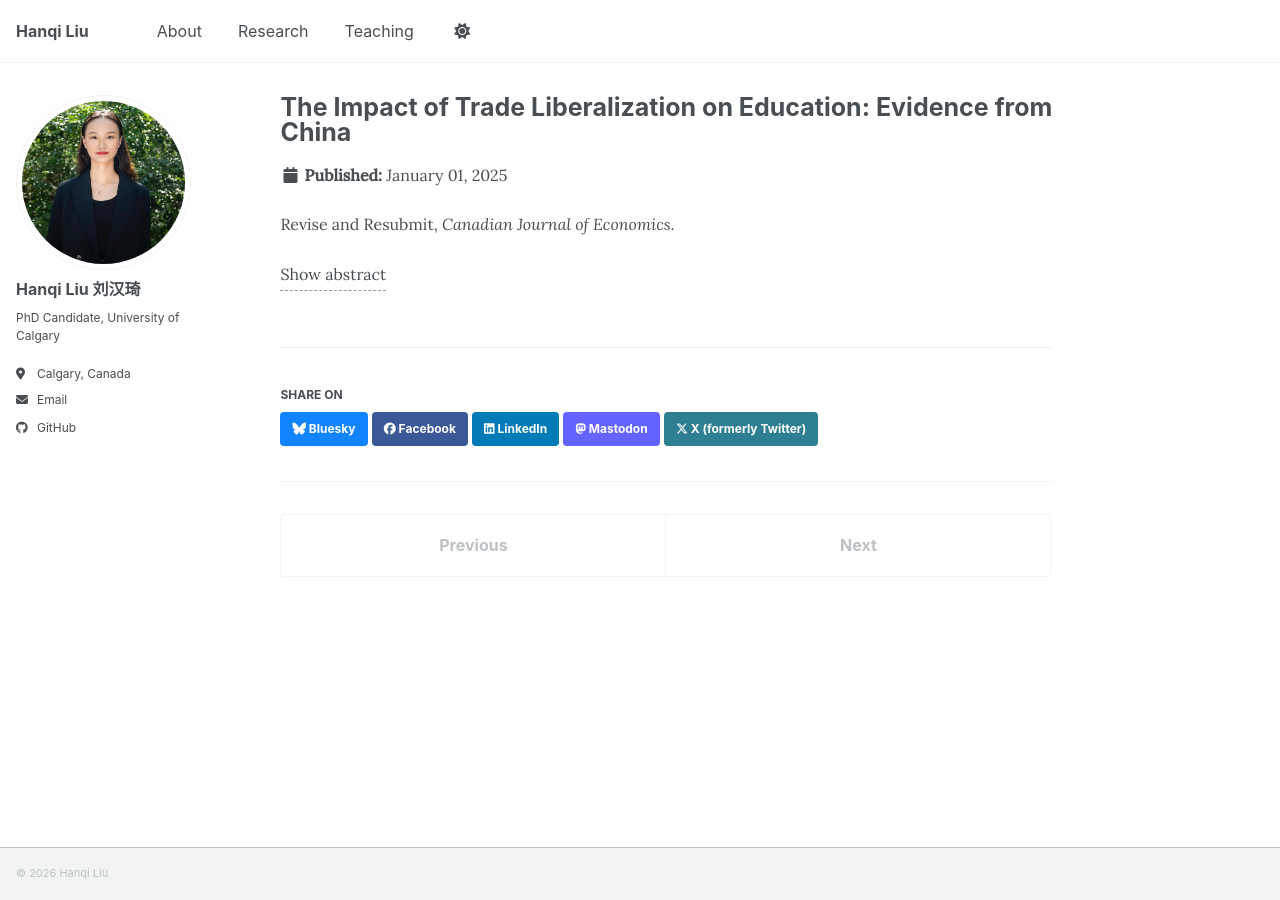
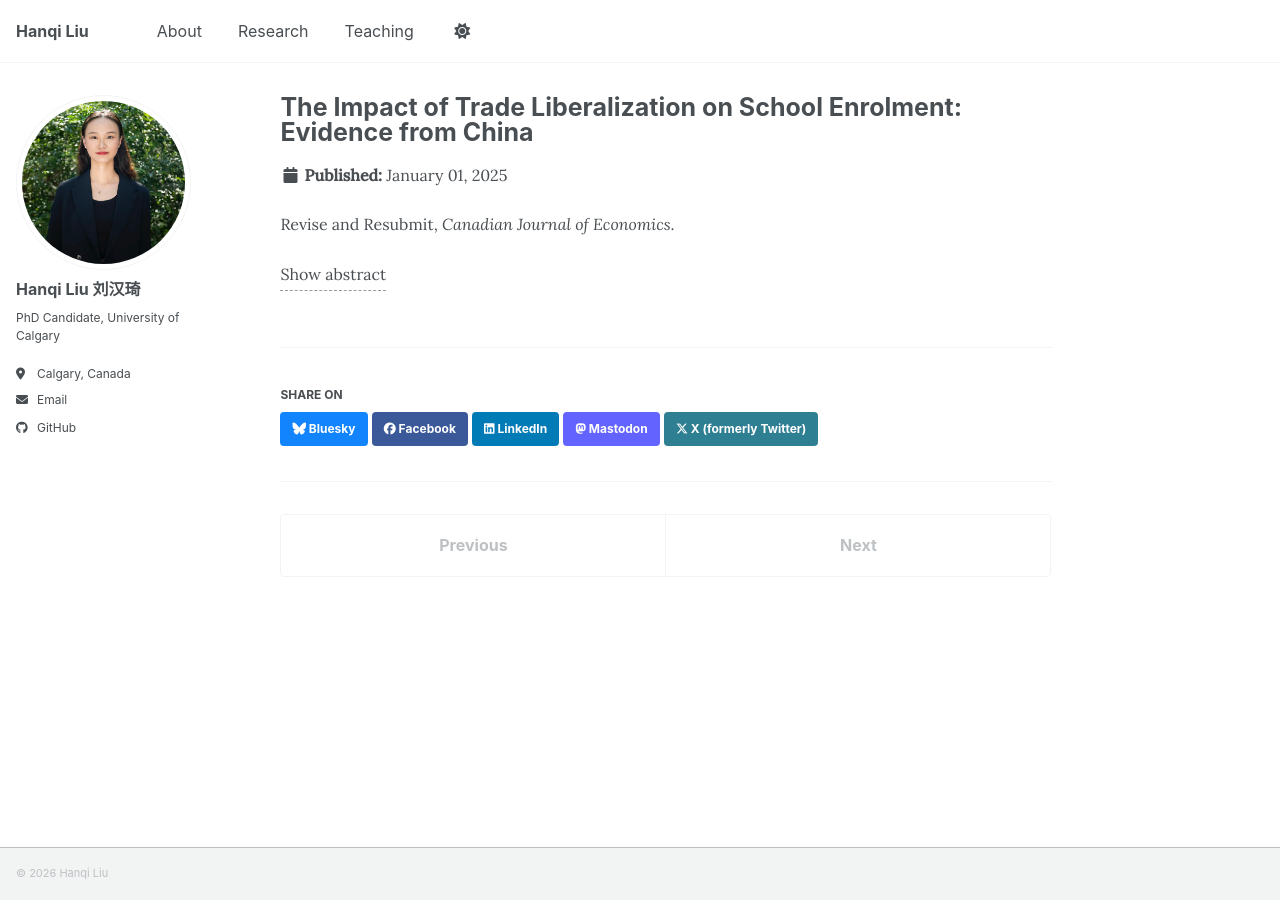
Before and after one commit to hanqi-liu-econ/hanqi-liu-econ.github.io, a Jekyll site: the page built from _publications/2025-01-01-trade-education-china.md, in a window 1280 px wide. Built offline with Jekyll 4.4.1, drawn with Linux system fonts in a browser that asks for light colours; a script bundle is joined from its source files by our own code; library files that are not in the unit come from our copies.

Commit message:
Update 2025-01-01-trade-education-china.md

```diff
--- a/_publications/2025-01-01-trade-education-china.md
+++ b/_publications/2025-01-01-trade-education-china.md
@@ -1,5 +1,5 @@
 ---
-title: "The Impact of Trade Liberalization on Education: Evidence from China"
+title: "The Impact of Trade Liberalization on School Enrolment: Evidence from China"
 collection: publications
 category: manuscripts
 permalink: /publication/trade-education-china
@@ -10,5 +10,5 @@ Revise and Resubmit, <i>Canadian Journal of Economics</i>.
 
 <details>
   <summary>Show abstract</summary>
-  <p>This paper exploits quasi-experimental variation in the return to education created by the shock of China's accession to the World Trade Organization (WTO) to evaluate its impact on a critical component of human capital accumulation—high school enrollment. Since this shock varies over both time and space, I construct measures of prefecture trade exposure using data on the initial industrial composition, variation in industrial tariff reductions, and spatially determined geographic trade costs, and then evaluate both the short- and long-run impact of the shock. By using detailed administrative data on youth aged 16 from 1995 to 2014, I find a one standard deviation increase in exposure caused an 8% relative decline in high school attendance for the earliest affected cohort. Surprisingly, this drop in enrollment persists and even grows over time. This suggests that China's accession created an export-driven demand shock biased toward less-skilled workers, which was, in turn, magnified by subsequent complementary investments.</p>
+  <p>This paper exploits quasi-experimental variation in local exposure to the shock of China's accession to the World Trade Organization (WTO) to evaluate its impact on high school enrolment, a key margin of human capital accumulation. I construct a measure of prefecture-level trade exposure using initial industrial composition, industry-level tariff reductions, and spatially determined geographic trade costs, and I estimate both the short- and long-run impact of the shock on enrolment. Using detailed population census data on successive cohorts of 16-year-olds from 1995 to 2014, I find that a one-standard-deviation increase in exposure reduces high school enrolment by 8% relative to the baseline rate of the last pre-accession cohort. Surprisingly, this drop does not fade over time; it persists and even grows across successive cohorts. These results suggest that China's WTO accession created an export-driven labour demand shock biased toward low-skilled workers, which was in turn magnified by subsequent complementary investments.</p>
 </details>
```
